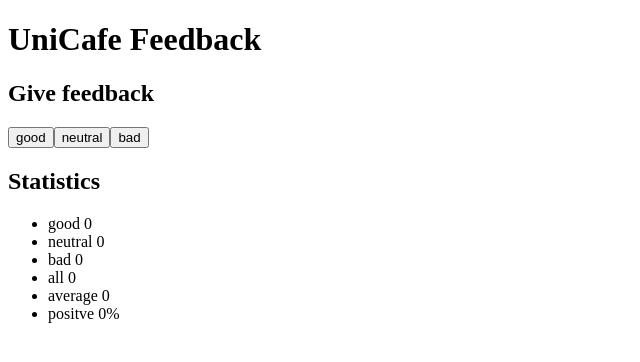
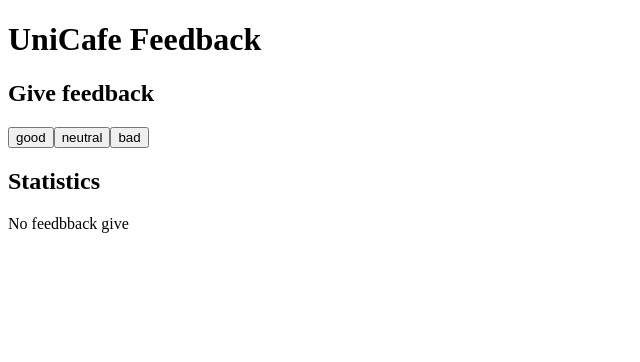
Before and after one commit to laurielim/fullstackopen, a React (Create React App) app in the folder part1/unicafe/: page / in a window 1280 px wide. Shown: the top 362 px of the page, without its empty margins (0-640 px from the left). Built offline with nearby package versions, Linux system fonts and the light colour scheme.

Commit message:
unicafe step4: Conditionally render stats

```diff
--- a/part1/unicafe/src/components/Statistics.js
+++ b/part1/unicafe/src/components/Statistics.js
@@ -1,17 +1,22 @@
 import React from "react";
 
 const Statistics = ({good, neutral, bad, all}) => {
-    return <section>
-      <h2>Statistics</h2>
-      <ul>
+
+const stats = () => (
+    <ul>
         <li>good {good}</li>
         <li>neutral {neutral}</li>
         <li>bad {bad}</li>
         <li>all {all}</li>
-        <li>average {((good * 1) + (bad * - 1))/all ? ((good * 1) + (bad * - 1))/all : 0}</li>
-        <li>positve {((good * 1) / all) * 100 ? ((good * 1) / all) * 100 : 0}%</li>
-      </ul>
-    </section>
+        <li>average {((good * 1) + (bad * - 1))/all}</li>
+        <li>positve {((good * 1) / all) * 100}%</li>
+    </ul>)
+
+    return (
+    <section>
+      <h2>Statistics</h2>
+      {all ? stats() : <p>No feedbback give</p>}
+    </section>)
 
 
   }
```
